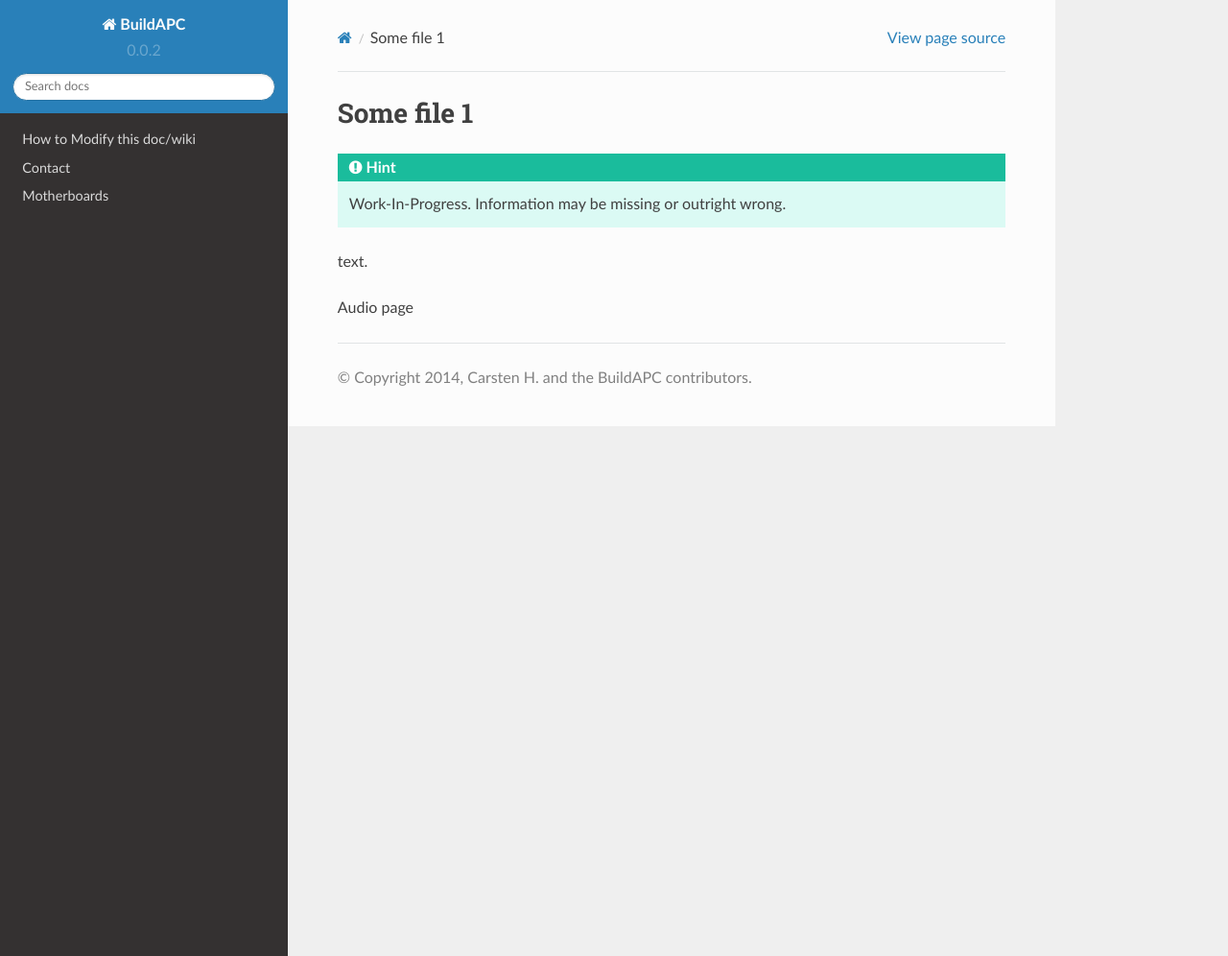
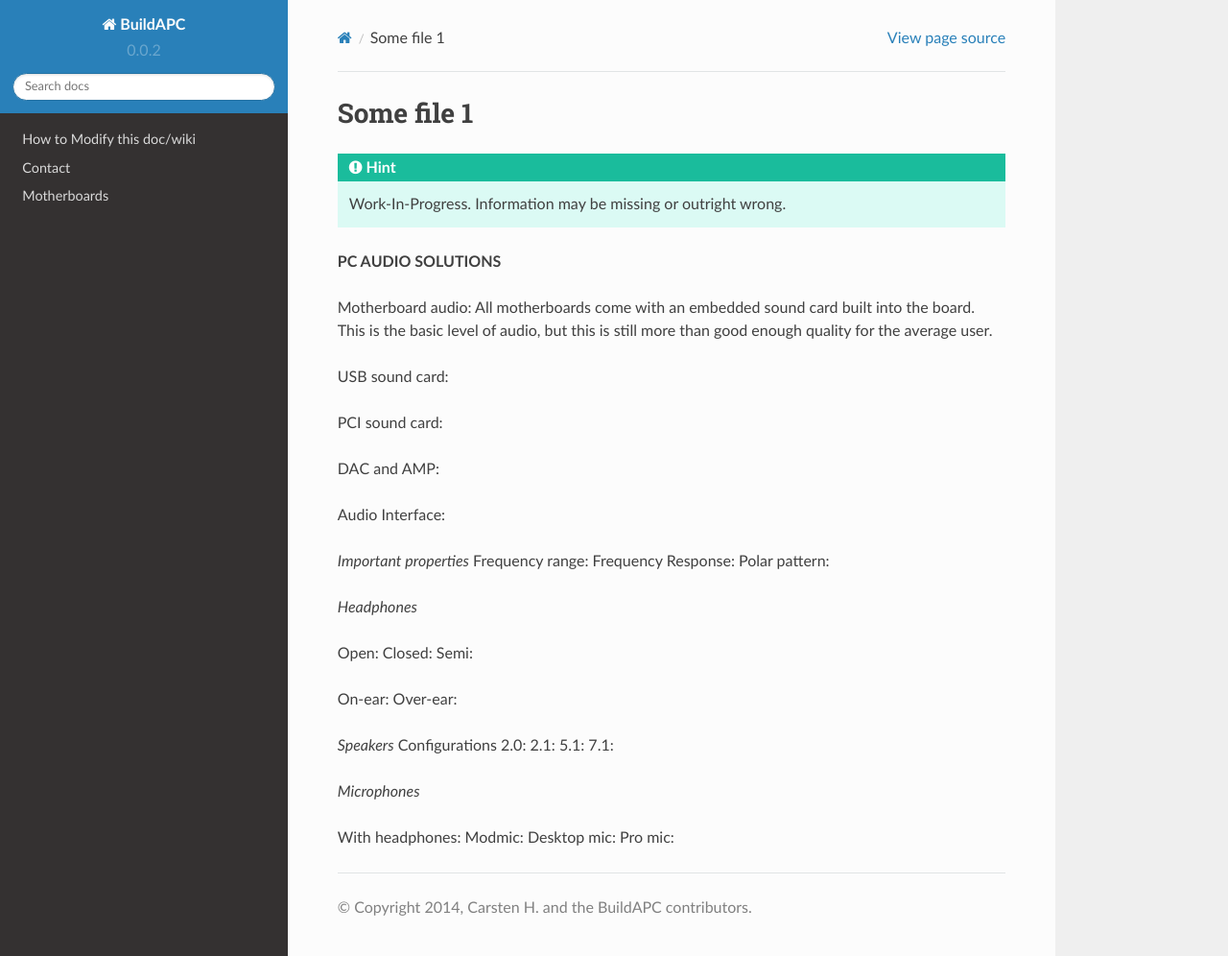
Before and after one commit to notmoter8/BuildAPC-docs, a Sphinx documentation site: the page built from docs/source/Audio.rst, in a window 1280 px wide and 996 px high. Shown: the whole window at 96% size. Built offline with Sphinx 7.4.7 and the Read the Docs theme 2.0.0, drawn with Linux system fonts in a browser that asks for light colours.

Commit message:
Update Audio.rst

```diff
--- a/docs/source/Audio.rst
+++ b/docs/source/Audio.rst
@@ -4,6 +4,43 @@
 .. Hint:: Work-In-Progress.
    Information may be missing or outright wrong.
 
-text.
+**PC AUDIO SOLUTIONS**
 
-Audio page
+Motherboard audio: All motherboards come with an embedded sound card built into the board. This is the basic level of audio, but this is still more than good enough quality for the average user.
+
+USB sound card:
+
+PCI sound card:
+
+DAC and AMP:
+
+Audio Interface:
+
+*Important properties*
+Frequency range:
+Frequency Response:
+Polar pattern:
+
+*Headphones*
+
+Open:
+Closed:
+Semi:
+
+On-ear:
+Over-ear:
+
+*Speakers*
+Configurations
+2.0:
+2.1:
+5.1:
+7.1:
+
+
+*Microphones*
+
+With headphones:
+Modmic:
+Desktop mic:
+Pro mic:
```
